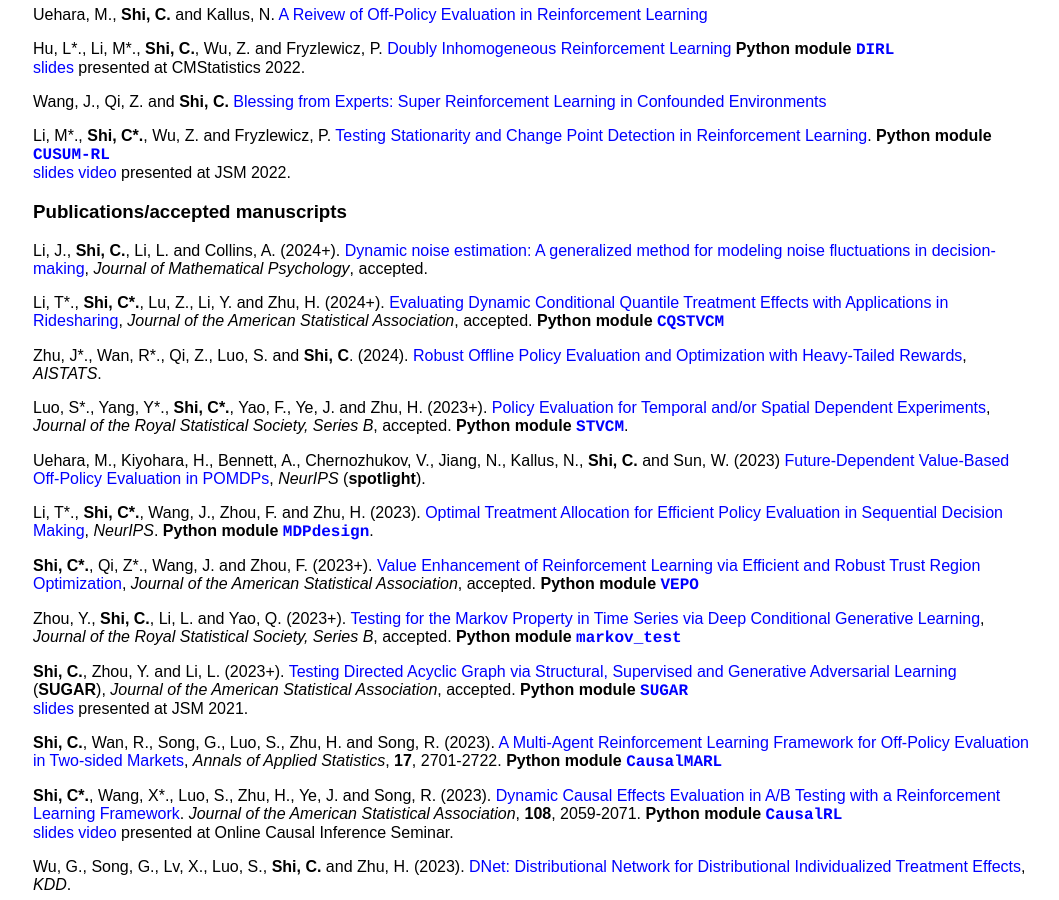
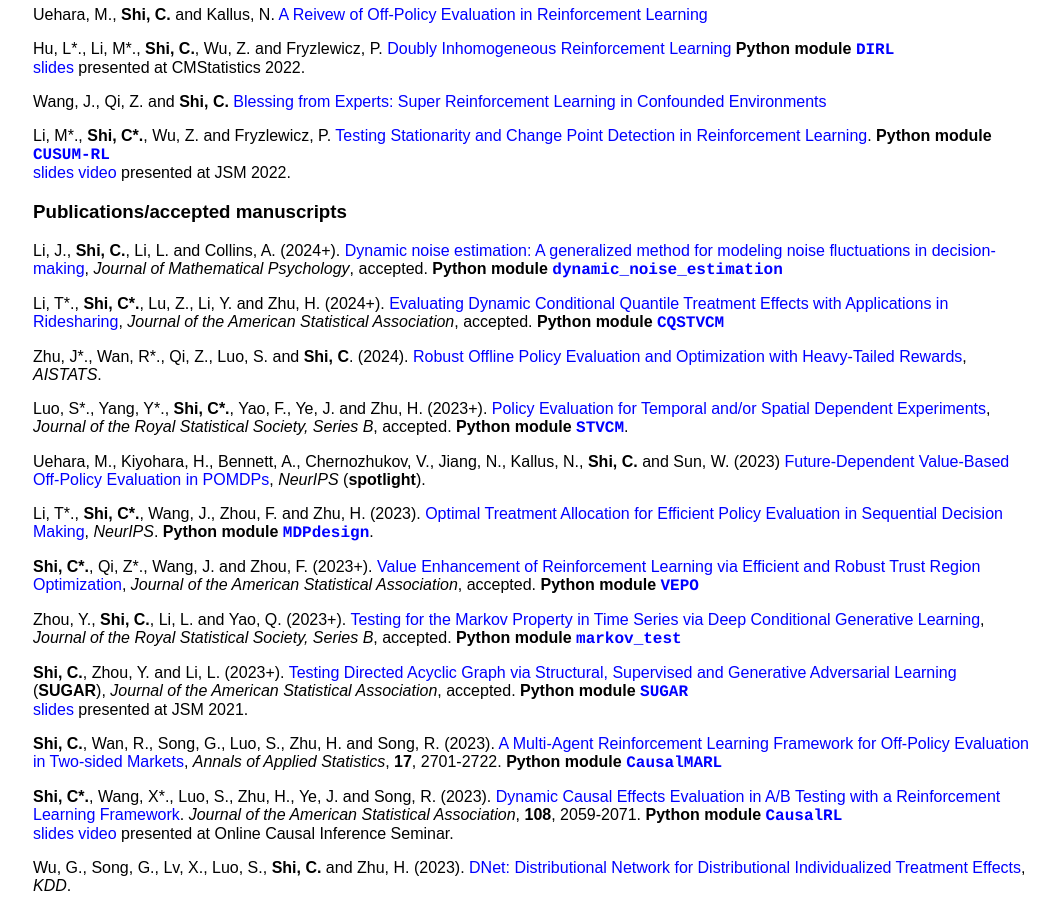
Before and after one commit to callmespring/callmespring.github.io, a Jekyll site: the page built from publication.md, in a window 1280 px wide and 900 px high, scrolled down 461 px. Shown: the whole window, without its empty margins (107-1166 px from the left). Built offline with Jekyll 4.4.1, drawn with Linux system fonts in a browser that asks for light colours.

Commit message:
Update publication.md

```diff
--- a/publication.md
+++ b/publication.md
@@ -41,7 +41,7 @@ Reinforcement Learning](https://arxiv.org/pdf/2203.01707.pdf).
 
 ### Publications/accepted manuscripts
 
-Li, J., **Shi, C.**, Li, L. and Collins, A. (2024+). [Dynamic noise estimation: A generalized method for modeling noise fluctuations in decision-making](https://www.biorxiv.org/content/10.1101/2023.06.19.545524v1.full.pdf), _Journal of Mathematical Psychology_, accepted.
+Li, J., **Shi, C.**, Li, L. and Collins, A. (2024+). [Dynamic noise estimation: A generalized method for modeling noise fluctuations in decision-making](https://www.biorxiv.org/content/10.1101/2023.06.19.545524v1.full.pdf), _Journal of Mathematical Psychology_, accepted.  **Python module** [<span style="font-family:courier;">**dynamic_noise_estimation**</span>](https://github.com/jl3676/dynamic_noise_estimation)
 
 Li, T\*., **Shi, C\*.**, Lu, Z., Li, Y. and Zhu, H. (2024+). [Evaluating Dynamic Conditional Quantile Treatment Effects with Applications in Ridesharing](https://arxiv.org/abs/2305.10187),  _Journal of the American Statistical Association_, accepted. **Python module** [<span style="font-family:courier;">**CQSTVCM**</span>](https://github.com/BIG-S2/CQSTVCM)
 
```
